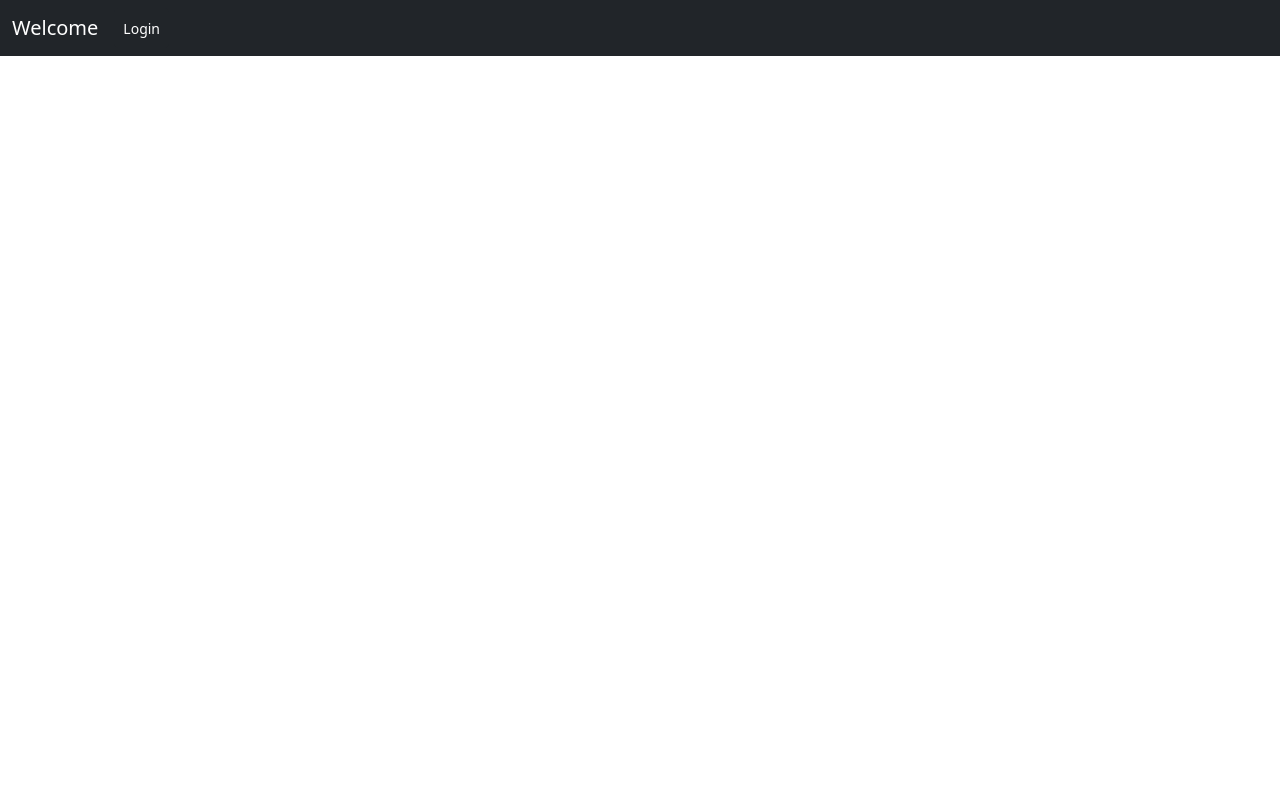
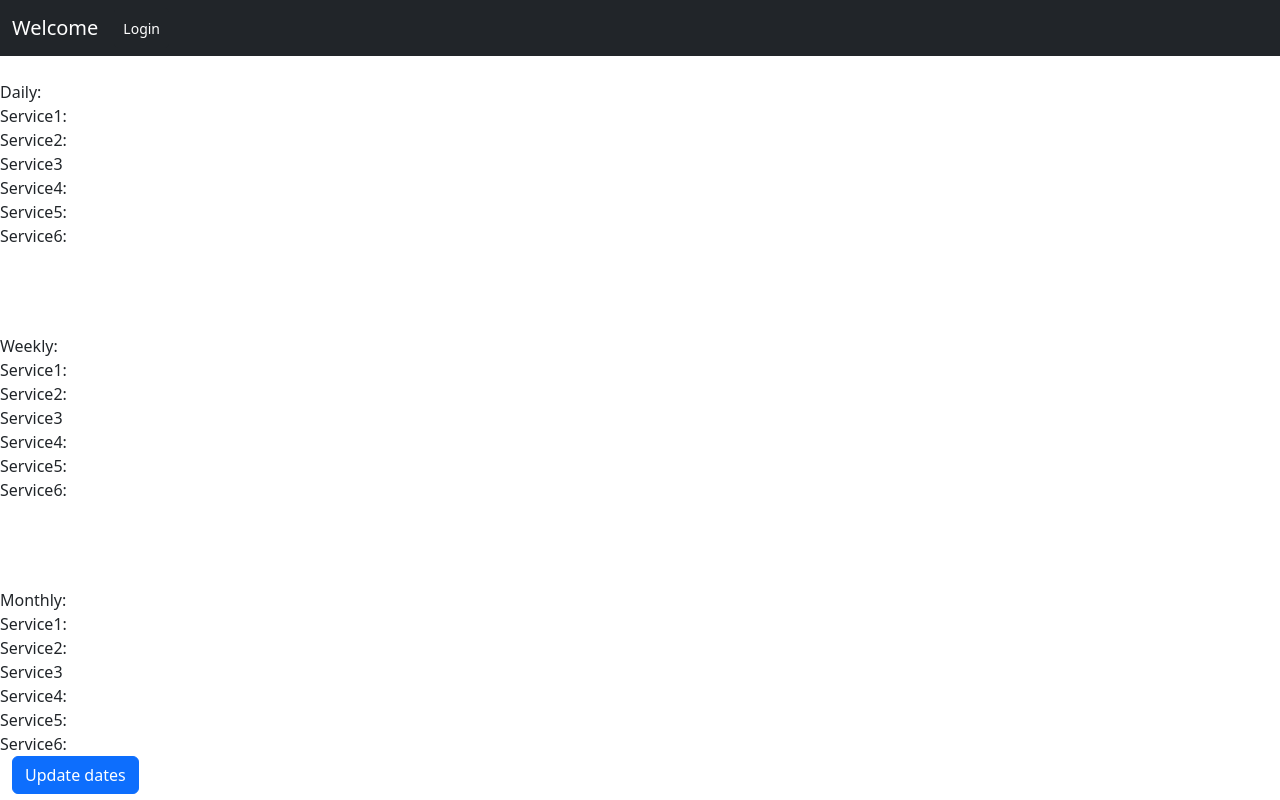
Before and after one commit to christiancagnazzo/se2022-02-OfficeQueueManager, a React (Create React App) app in the folder client/: page /manager in a window 1280 px wide. Before the commit this address had no page. Built offline with nearby package versions, Linux system fonts and the light colour scheme.

Commit message:
finished dashboard for officer and manager with API

```diff
--- a/client/src/API.js
+++ b/client/src/API.js
@@ -60,5 +60,26 @@ async function postQueue(n) {
     }
   }
 
-const API = {getAllInfos,login,logout, getUserInfo,postQueue};
+  async function nextClient(){
+    const response = await fetch(URL+'officer', {method: 'POST', credential: 'include'});
+    const next = await response.json();
+    if (response.ok){
+      return next;
+    }else
+    {
+      throw next;
+    }
+  }
+
+  async function update(){
+    const response = await fetch(URL+'manager',{method: 'GET', credential: 'include'});
+    const up=await response.json();
+    if (response.ok){
+      return up;
+    }else{
+      throw up;
+    }
+  }
+
+const API = {getAllInfos,login,logout, getUserInfo,postQueue,nextClient,update};
 export default API;
--- a/client/src/App.js
+++ b/client/src/App.js
@@ -3,11 +3,13 @@ import './custom.css';
 import 'bootstrap/dist/css/bootstrap.min.css';
 import API from './API';
 import Home from './components/home';
+import Officer from './components/officer';
 import { Container, Row } from 'react-bootstrap';
 import { BrowserRouter as Router, Routes, Route, Navigate, useNavigate } from 'react-router-dom';
 import { useEffect, useState } from 'react';
 import { LoginForm } from './components/login';
 import MyNavbar2 from './components/navbarlogin';
+import Manager from './components/manager.js';
 
 function App(){
   return (
@@ -20,9 +22,12 @@ function App(){
 function App2() {
   const [loggedIn,setLoggedIn]=useState(false);
   const [user, setUser] = useState({});
+  const [flag,setFlag]=useState(false)
   const [message, setMessage] = useState('');
-  const [services,setServices]=useState([]);
-  const [dirty,setDirty]=useState(true)
+  const [services,setServices]=useState([1]);
+  const [dirty,setDirty]=useState(true);
+  const [ticket,setTicket]=useState('');
+  const [info,setInfo]=useState([])
 
   const navigate = useNavigate();
   useEffect(()=> {
@@ -31,7 +36,8 @@ function App2() {
         try {
           const user = await API.getUserInfo();
           setLoggedIn(true);
-          setUser(user);
+          setUser(user.num);
+          setFlag(user.flag)
           setDirty(false)
         } catch(err) {
           handleError(err);
@@ -63,6 +69,7 @@ function handleError(err){
     await API.logout();
     setLoggedIn(false);
     setUser({});
+    setFlag(false)
     setDirty(true);
     navigate('/');
   }
@@ -73,7 +80,8 @@ function handleError(err){
     API.login(credentials)
       .then( user => {
         setLoggedIn(true);
-        setUser(user);
+        setUser(user.num);
+        setFlag(user.flag);
         setDirty(true);
         setMessage('');
         navigate('/officer');
@@ -89,7 +97,15 @@ function handleError(err){
     setDirty(true)
   }
 
+  const nextClient= async()=>{
+    await API.nextClient()
+    .then((c)=>{setTicket(c)}).catch(err => handleError(err))
+  }
+  const update=async()=>{
+    await API.update().then((c)=>{setInfo(c)}).catch(err=>handleError(err))
+  }
 
+console.log("ciao")
   return (
     <>
     <MyNavbar2 loggedIn={loggedIn} logout={doLogout} login={login}/>
@@ -98,7 +114,9 @@ function handleError(err){
             <Routes>
                <Route path='/' element={(loggedIn ? <Navigate to='/officer' /> : <Home services={services} updateQueue={updateQueue} /*cc={cc} setCc = {setCc} piano={piano} setPiano={setPiano} updateUser={updateUser} */loggedIn={loggedIn}  ></Home>)}></Route>
                <Route path='/login'  element={loggedIn ? <Navigate to='/officer' /> : <LoginForm login={doLogin} loginError={message} setLoginError={setMessage} /> }/>
-               <Route path='/officer'  element={loggedIn ? <Navigate to='/officer' /> : <Navigate to='/' />}/>
+               <Route path='/officer'  element={(loggedIn && !flag) ? <Officer next={nextClient} client={ticket}/> : <Navigate to='/manager' />}/>
+               <Route path='/manager'  element={true ? <Manager update={update} info={info}/> : <Navigate to='/' />}/>
+               <Route />
             </Routes>
        </Row>
     </Container>
--- a/client/src/components/home.js
+++ b/client/src/components/home.js
@@ -1,7 +1,4 @@
 import { Button,ButtonGroup } from 'react-bootstrap';
-
-
-
 import 'bootstrap-icons/font/bootstrap-icons.css';
 
 function Home(props) {
@@ -36,6 +33,8 @@ return (<>
     return (<>
     <div>servizio</div>
     <div>coda</div>
+    <div>numero ultimo servito: x</div>
+    <div>operatore numero: x</div>
     </>)
 }
 
--- /dev/null
+++ b/client/src/components/manager.js
@@ -0,0 +1,44 @@
+import {Col, Button,Row} from 'react-bootstrap';
+import 'bootstrap-icons/font/bootstrap-icons.css';
+import '../custom.css';
+
+function Manager(props) {
+    return (<>
+        <Col className="col-12 below-nav">
+            <Row>Daily:{''}</Row>
+            <Row>Service1:{''}</Row>
+            <Row>Service2:{''}</Row>
+            <Row>Service3{''}</Row>
+            <Row>Service4:{''}</Row>
+            <Row>Service5:{''}</Row>
+            <Row>Service6:{''}</Row>
+        </Col>
+        <Col className="col-12 below-nav">
+            <Row>Weekly:{''}</Row>
+            <Row>Service1:{''}</Row>
+            <Row>Service2:{''}</Row>
+            <Row>Service3{''}</Row>
+            <Row>Service4:{''}</Row>
+            <Row>Service5:{''}</Row>
+            <Row>Service6:{''}</Row>
+        </Col>
+        <Col className="col-12 below-nav">
+            <Row>Monthly:{''}</Row>
+            <Row>Service1:{''}</Row>
+            <Row>Service2:{''}</Row>
+            <Row>Service3{''}</Row>
+            <Row>Service4:{''}</Row>
+            <Row>Service5:{''}</Row>
+            <Row>Service6:{''}</Row>
+            <Button type="button"  onClick={() => {clicking(props.update)}}>Update dates</Button>
+        </Col>
+    </>
+    );
+}
+
+
+function clicking(update){
+    update();
+}
+
+export default Manager;
--- /dev/null
+++ b/client/src/components/officer.js
@@ -0,0 +1,21 @@
+import { Button} from 'react-bootstrap';
+import 'bootstrap-icons/font/bootstrap-icons.css';
+
+function Officer(props) {
+
+    return (
+            <Button type="button"  onClick={() => {clicking(props.next)}}>{ButtonSet(props.client)}</Button>
+    );
+}
+function ButtonSet(n){
+    return (<>
+    <div>You are serving: {n}</div>
+    <div>Call next client</div>
+    </>)
+}
+
+function clicking(next){
+    next();
+}
+
+export default Officer;
```
